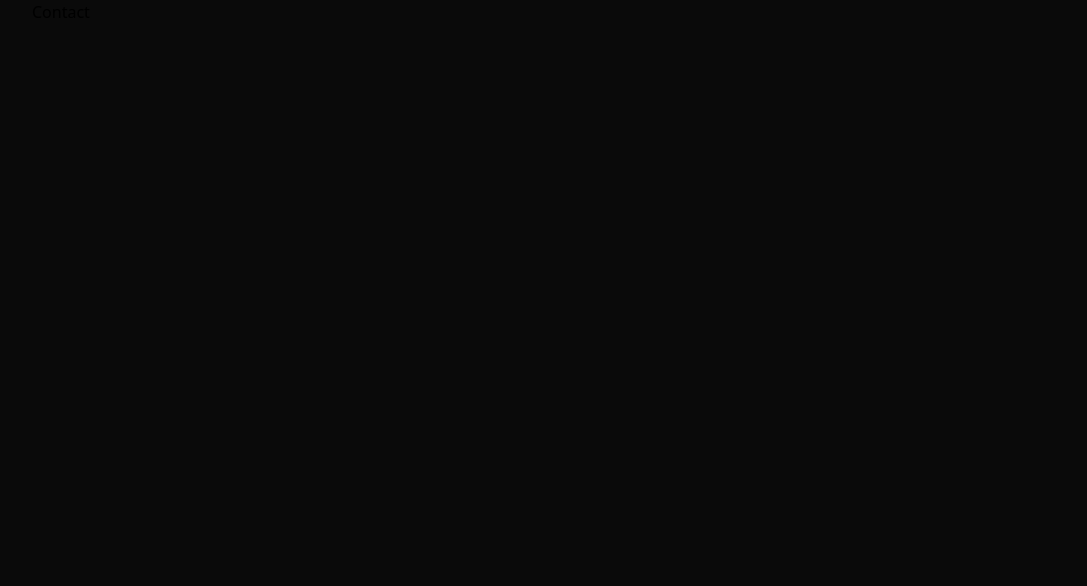
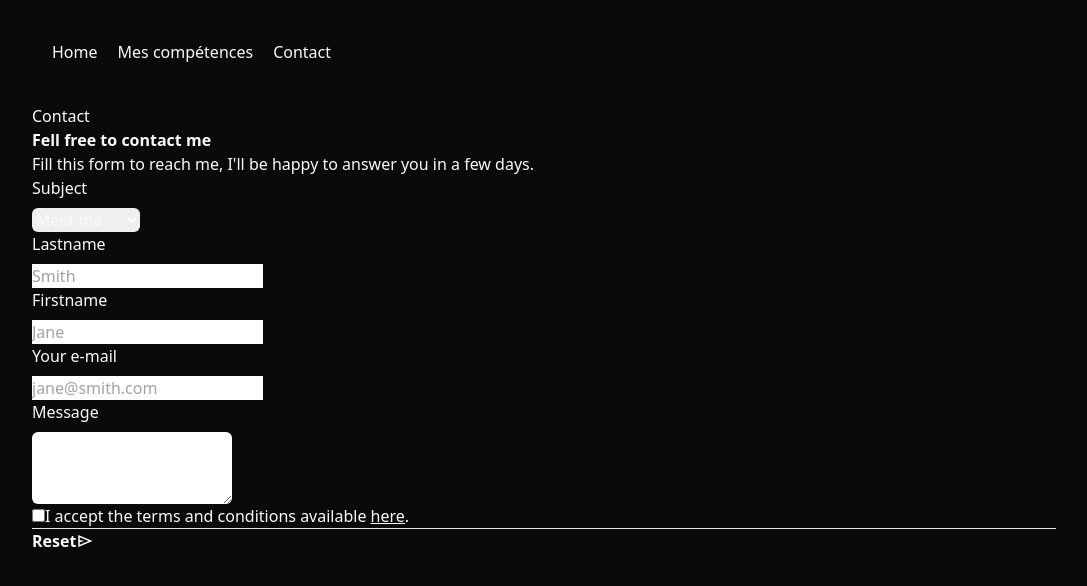
Before and after one commit to LeaBouillot/portfolio_react, a React (Vite) app: page /contact in a window 1280 px wide. Shown: the top 586 px of the page, without its empty margins (96-1183 px from the left). Built offline with nearby package versions, Linux system fonts and the light colour scheme.

Commit message:
contact form

```diff
--- a/index.html
+++ b/index.html
@@ -9,7 +9,7 @@
 <link rel="preconnect" href="https://fonts.gstatic.com" crossorigin>
 <link href="https://fonts.googleapis.com/css2?family=Sen:wght@400..800&display=swap" rel="stylesheet">
   </head>
-  <body class="bg-neutral-950">
+  <body class="bg-neutral-950 text-slate-50">
     <div id="root" class="max-w-screen-lg m-auto"></div>
   <!-- </main> -->
     <script type="module" src="/src/main.tsx"></script>
--- /dev/null
+++ b/src/components/SendIcon.tsx
@@ -0,0 +1,4 @@
+
+
+export default function SendIcon() {
+}
--- a/src/input.css
+++ b/src/input.css
@@ -4,4 +4,5 @@
 
 body {
     font-family: "Sen" sans-serif;
+
 }
--- a/src/main.tsx
+++ b/src/main.tsx
@@ -4,6 +4,7 @@ import "./styles.css";
 import "animate.css";
 import Home from "./pages/Home";
 import Skills from "./pages/Skills";
+import Contact from "./pages/Contact";
 // import Contact from "./pages/Contact";
 import { createBrowserRouter, RouterProvider } from "react-router-dom";
 
@@ -19,7 +20,7 @@ const router = createBrowserRouter([
   },
   {
     path: "/contact",
-    element: <div>Contact</div>,
+    element: <Contact />,
   },
 ]);
 
--- /dev/null
+++ b/src/pages/Contact.tsx
@@ -0,0 +1,165 @@
+import Nav from '../components/Nav';
+
+/**
+ * Contact:
+ * Composant pour afficher la page de contact
+ * située sur la route : "/contact".
+ * TODO: ajouter le formulaire de contact
+ */
+export default function Contact() {
+
+    const test =  () => {
+        console.log("test")
+    }
+
+    return (
+        <main>
+            <Nav />
+            <h1>Contact</h1>
+            <form className="pb-10 mx-auto min-w-1/3">
+                <div className="">
+                    <div className="pb-12 border-b border-gray-900/10">
+                        <h2 className="text-base font-semibold leading-7">
+                            Fell free to contact me
+                        </h2>
+                        <p className="mt-1 text-sm leading-6 text-slate-200">
+                            Fill this form to reach me, I'll be happy to answer you in a few days.
+                        </p>
+                        <div className="grid grid-cols-1 mt-5 gap-x-6 gap-y-8 sm:grid-cols-6">
+                            <div className="mt-10 sm:col-span-3">
+                                <label
+                                    htmlFor="subject"
+                                    className="block text-sm font-medium leading-6 text-slate-200"
+                                >
+                                    Subject
+                                </label>
+                                <div className="mt-2">
+                                    <select
+                                        id="subject"
+                                        name="subject"
+                                        autoComplete="subject-name"
+                                        className="block w-full rounded-md border-0 py-1.5 text-gray-900 shadow-sm ring-1 ring-inset ring-gray-300 focus:ring-2 focus:ring-inset focus:ring-indigo-600 sm:max-w-xs sm:text-sm sm:leading-6"
+                                    >
+                                        <option>Meet me</option>
+                                        <option>Hire me</option>
+                                        <option>Get a quote</option>
+                                        <option>Other</option>
+                                    </select>
+                                </div>
+                            </div>
+                            <div className="sm:col-span-4">
+                                <label
+                                    htmlFor="lastname"
+                                    className="block text-sm font-medium leading-6 text-slate-200"
+                                >
+                                    Lastname
+                                </label>
+                                <div className="mt-2">
+                                    <div className="flex rounded-md shadow-sm ring-1 ring-inset ring-gray-300 focus-within:ring-2 focus-within:ring-inset focus-within:ring-indigo-600 sm:max-w-md">
+                                        <input
+                                            type="text"
+                                            name="lastname"
+                                            id="lastname"
+                                            required
+                                            autoComplete="lastname"
+                                            className="block flex-1 border-0 bg-transparent py-1.5 pl-1 text-gray-900 placeholder:text-gray-400 focus:ring-0 sm:text-sm sm:leading-6"
+                                            placeholder="Smith"
+                                        />
+                                    </div>
+                                </div>
+                            </div>
+                            <div className="sm:col-span-4">
+                                <label
+                                    htmlFor="firstname"
+                                    className="block text-sm font-medium leading-6 text-slate-200"
+                                >
+                                    Firstname
+                                </label>
+                                <div className="mt-2">
+                                    <div className="flex rounded-md shadow-sm ring-1 ring-inset ring-gray-300 focus-within:ring-2 focus-within:ring-inset focus-within:ring-indigo-600 sm:max-w-md">
+                                        <input
+                                            type="text"
+                                            name="firstname"
+                                            id="firstname"
+                                            required
+                                            autoComplete="firstname"
+                                            className="block flex-1 border-0 bg-transparent py-1.5 pl-1 text-gray-900 placeholder:text-gray-400 focus:ring-0 sm:text-sm sm:leading-6"
+                                            placeholder="Jane"
+                                        />
+                                    </div>
+                                </div>
+                            </div>
+                            <div className="sm:col-span-4">
+                                <label
+                                    htmlFor="email"
+                                    className="block text-sm font-medium leading-6 text-slate-200"
+                                >
+                                    Your e-mail
+                                </label>
+                                <div className="mt-2">
+                                    <div className="flex rounded-md shadow-sm ring-1 ring-inset ring-gray-300 focus-within:ring-2 focus-within:ring-inset focus-within:ring-indigo-600 sm:max-w-md">
+                                        <input
+                                            type="email"
+                                            name="email"
+                                            id="email"
+                                            autoComplete="email"
+                                            required
+                                            className="block flex-1 border-0 bg-transparent py-1.5 pl-1 text-gray-900 placeholder:text-gray-400 focus:ring-0 sm:text-sm sm:leading-6"
+                                            placeholder="jane@smith.com"
+                                        />
+                                    </div>
+                                </div>
+                            </div>
+                            <div className="sm:col-span-3">
+                                <label
+                                    htmlFor="message"
+                                    className="block text-sm font-medium leading-6 text-slate-200"
+                                >
+                                    Message
+                                </label>
+                                <div className="mt-2">
+                                    <textarea
+                                        id="message"
+                                        name="message"
+                                        rows={3}
+                                        className="block w-full rounded-md border-0 py-1.5 text-gray-900 shadow-sm ring-1 ring-inset ring-gray-300 placeholder:text-gray-400 focus:ring-2 focus:ring-inset focus:ring-indigo-600 sm:text-sm sm:leading-6"
+                                        defaultValue={''}
+                                    />
+                                </div>
+                            </div>
+                            <div className="sm:col-span-4">
+                                <input
+                                    id="comments"
+                                    name="comments"
+                                    type="checkbox"
+                                    required
+                                    className="w-4 h-4 text-indigo-600 border-gray-300 rounded focus:ring-indigo-600"
+                                />
+                                <label
+                                    htmlFor="lastname"
+                                    className="pl-2 text-sm leading-6 text-slate-200"
+                                >
+                                    I accept the terms and conditions available <a href="#" className="text-indigo-600 underline">here</a>.
+                                </label>
+                            </div>
+                        </div>
+                    </div>
+                    <div className="flex items-center gap-x-6">
+                        <button
+                            type="button"
+                            className="text-sm font-semibold leading-6 text-slate-200"
+                        >
+                            Reset
+                        </button>
+                        <button
+                            type="submit"
+                            className="px-3 py-2 text-sm font-semibold text-white bg-indigo-600 rounded-md shadow-sm hover:bg-indigo-500 focus-visible:outline focus-visible:outline-2 focus-visible:outline-offset-2 focus-visible:outline-indigo-600"
+                        >
+                            <svg xmlns="http://www.w3.org/2000/svg" width="18" height="18" viewBox="0 0 24 24"><path fill="#ffffff" d="M3 20V4l19 8M5 17l11.85-5L5 7v3.5l6 1.5l-6 1.5M5 17V7v6.5Z"/></svg>
+                        </button>
+                    </div>
+                </div>
+            </form>
+        </main>
+    );
+}
```
